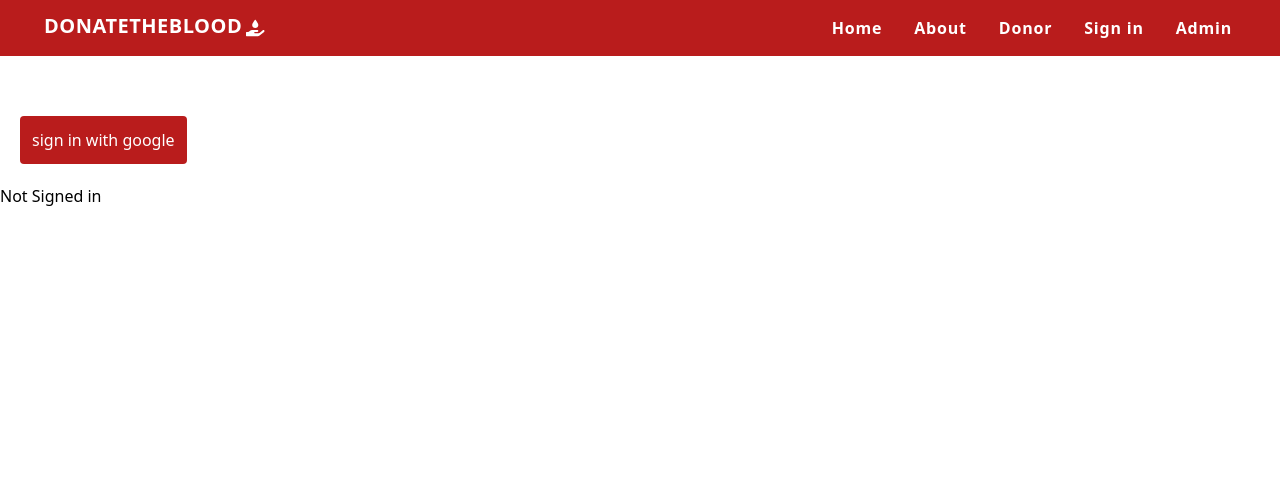
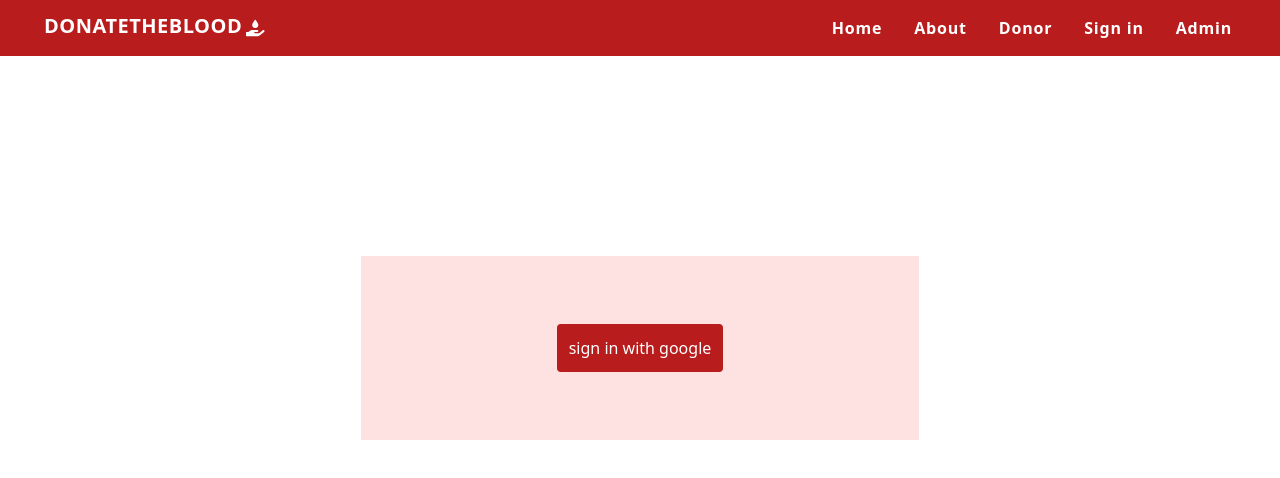
Before and after one commit to QuaziSamiha/blood_donation_client, a React (Create React App) app: page /signIn in a window 1280 px wide. Shown: the top 478 px of the page. Built offline with nearby package versions, Linux system fonts and the light colour scheme.

Commit message:
sign in page done

```diff
--- a/src/components/Home/SearchDonor/SearchDonor.js
+++ b/src/components/Home/SearchDonor/SearchDonor.js
@@ -52,7 +52,7 @@ const SearchDonor = () => {
                             <option value="O%2B">O+</option>
                         </select> <br />
                     </div>
-                    <div className='text-sm flex justify-center items-center'>
+                    <div className='text-md flex justify-center items-center'>
                         <input className='py-2 px-4 bg-red-700 text-white hover:bg-red-200 hover:text-red-700 font-bold my-2 w-3/4 rounded-md shadow focus:outline-none'
                             type="submit" value="Search" />
                     </div>
--- a/src/components/SignIn/SignIn.js
+++ b/src/components/SignIn/SignIn.js
@@ -66,23 +66,34 @@ export default function SignIn() {
     }
 
     return (
-        <div>
+        <>
             <Navbar />
-            <div className='pt-24'></div>
+            <div className='flex justify-center mt-16 pt-24 md:mt-32 md:pt-32'>
+                <div className='mb-16 px-8 md:px-44 py-12 bg-red-100 mx-8'>
                     {
                         user.isSignedIn ?
-                    <button onClick={handleSignOut} className='bg-red-700 p-3 m-5 rounded text-white'>sign up</button>
+                            <button
+                                onClick={handleSignOut}
+                                className='bg-red-700 p-3 m-5 rounded text-white'>sign up</button>
                             :
-                    <button onClick={handleSignIn} className='bg-red-700 p-3 m-5 rounded text-white'>sign in with google</button>
+                            <button
+                                onClick={handleSignIn}
+                                className='bg-red-700 p-3 m-5 rounded text-white'>sign in with google</button>
                     }
+
+
+                    <div>
                         {
                             user.isSignedIn ?
                                 <div>
-                        <h2>Welcome {user.userName}</h2>
+                                    <h2 className='text-red-700 font-semibold'>Welcome {user.userName}</h2>
                                 </div>
                                 :
-                    <p>Not Signed in</p>
+                                <span></span>
                         }
                     </div>
+                </div>
+            </div>
+        </>
     )
 }
```
Lines whose indentation alone changed are shown as unchanged.
